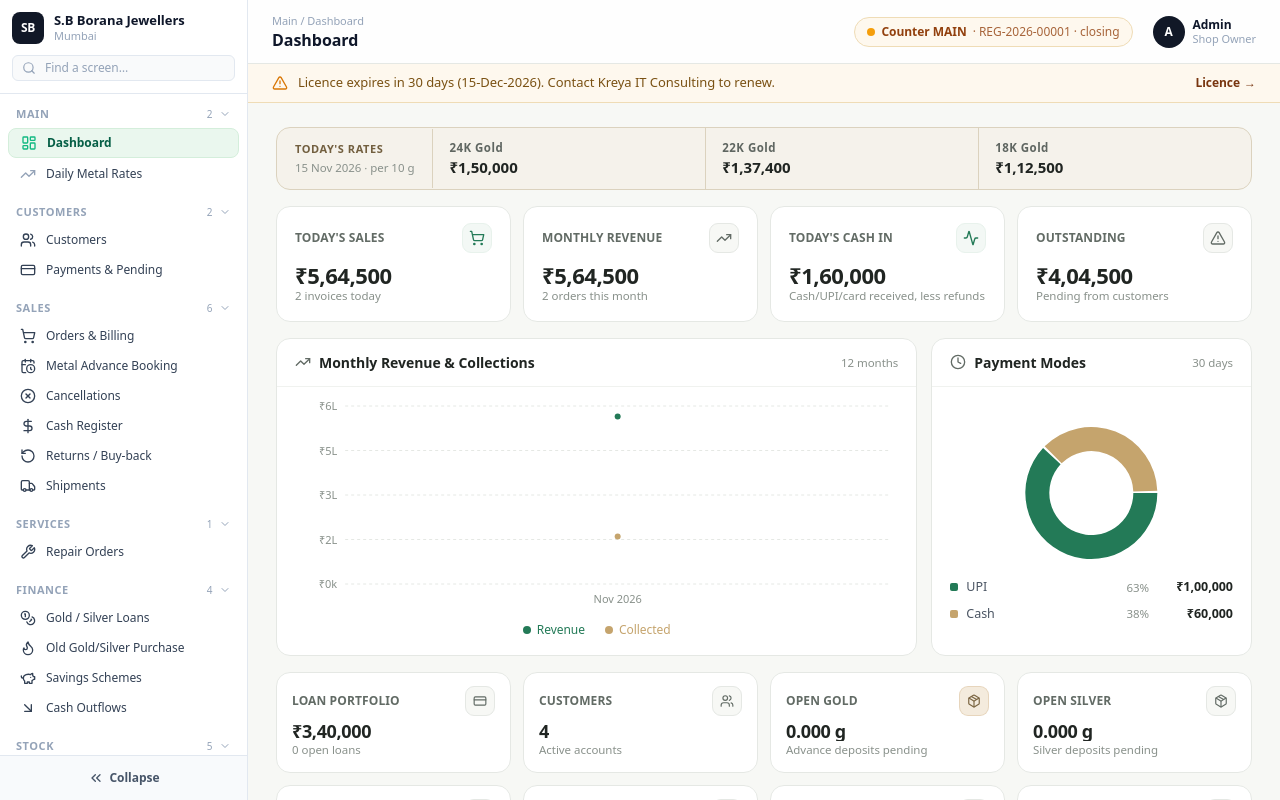
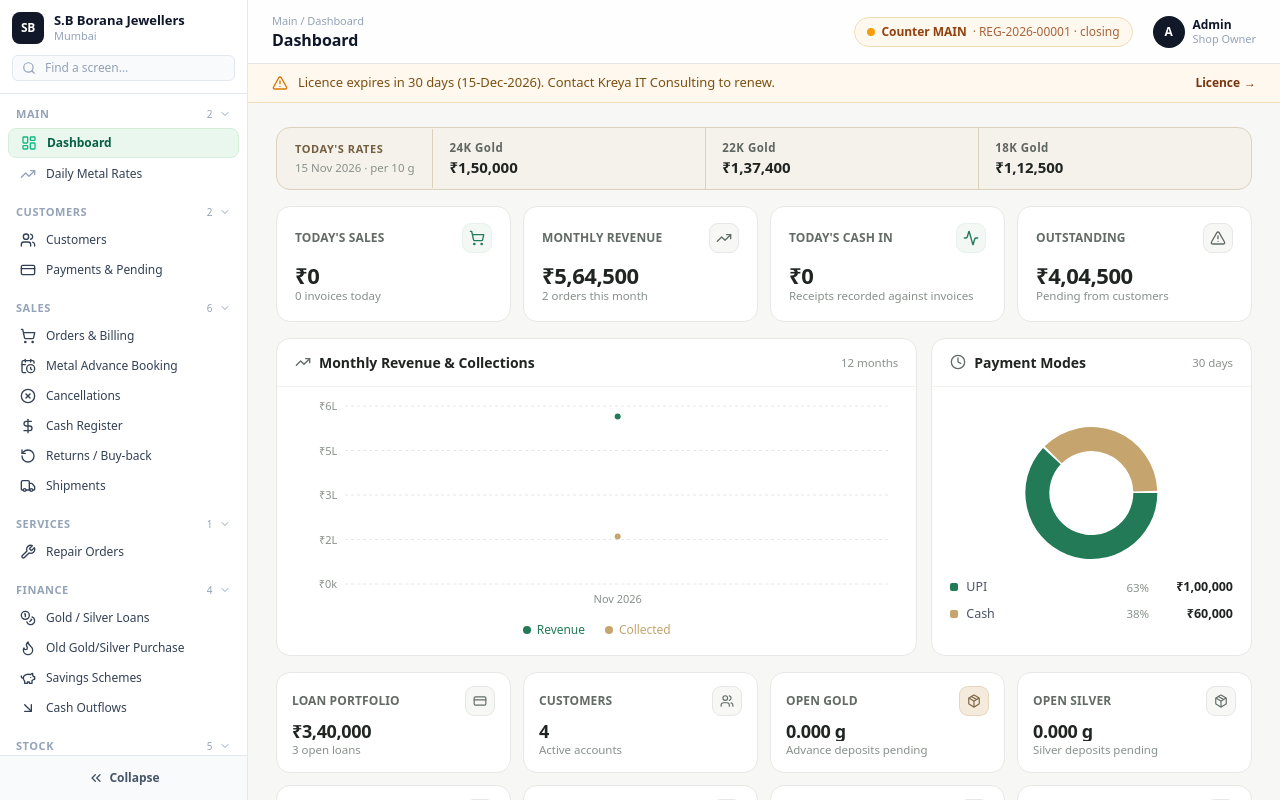
Before and after one commit to Sujalshah46/Kreya-Ai-studio, a React (Vite) app: page / in a window 1280 px wide. Built offline with nearby package versions, Linux system fonts and the light colour scheme.

Commit message:
Derive dashboard totals and lists from current records

```diff
--- a/src/components/modules/DashboardView.tsx
+++ b/src/components/modules/DashboardView.tsx
@@ -3,10 +3,13 @@ import {
   TrendingUp, ShoppingCart, Activity, AlertTriangle, CreditCard, Users,
   Package, Clock, Wrench, Calendar, ChevronDown, User, FileText, ChevronRight
 } from 'lucide-react';
-import { SalesInvoice, GirviLoan, RepairOrder, InventoryItem, DailyRates, StoreProfile, Customer } from '../../types';
+import { SalesInvoice, GirviLoan, RepairOrder, InventoryItem, DailyRates, StoreProfile, Customer, MetalBooking } from '../../types';
 
 const businessDate = new Intl.DateTimeFormat('en-CA', {
   timeZone: 'Asia/Kolkata', year: 'numeric', month: '2-digit', day: '2-digit'
+});
+const orderDateLabel = new Intl.DateTimeFormat('en-GB', {
+  day: 'numeric', month: 'short', year: 'numeric', timeZone: 'UTC'
 });
 const monthLabel = new Intl.DateTimeFormat('en-GB', {
   month: 'short', year: 'numeric', timeZone: 'UTC'
@@ -47,6 +50,7 @@ interface DashboardViewProps {
   repairs: RepairOrder[];
   inventory: InventoryItem[];
   customers?: Customer[];
+  bookings?: MetalBooking[];
   onNavigate: (module: string) => void;
 }
 
@@ -58,26 +62,32 @@ export const DashboardView: React.FC<DashboardViewProps> = ({
   repairs = [],
   inventory = [],
   customers = [],
+  bookings = [],
   onNavigate
 }) => {
-  // Aggregate KPI figures
-  const totalInvoicesCount = invoices.length;
-  const todaySales = invoices.reduce((acc, inv) => acc + (inv.productTotalValue || 0), 0);
-  const monthlyRevenue = invoices.reduce((acc, inv) => acc + (inv.productTotalValue || 0), 0);
+  const today = businessDate.format(new Date());
+  const currentMonth = today.slice(0, 7);
+  const postedInvoices = invoices.filter(invoice =>
+    invoice.status !== 'CANCELLED' && invoice.status !== 'ESTIMATE'
+  );
+  const monthlyInvoices = postedInvoices.filter(invoice => {
+    const date = dateKey(invoice.invoiceDate ?? invoice.date);
+    return date?.slice(0, 7) === currentMonth && date <= today;
+  });
+  const todayInvoices = monthlyInvoices.filter(invoice => dateKey(invoice.invoiceDate ?? invoice.date) === today);
+  const todaySales = todayInvoices.reduce((total, invoice) => total + invoice.productTotalValue, 0);
+  const monthlyRevenue = monthlyInvoices.reduce((total, invoice) => total + invoice.productTotalValue, 0);
+  const totalOutstanding = postedInvoices.reduce((total, invoice) => total + invoice.balanceDue, 0);
 
-  // Total cash & payments received
-  const allPayments = invoices.flatMap(inv => inv.payments || []);
-  const todayCashIn = allPayments.reduce((acc, p) => acc + (p.amount || 0), 0) || invoices.reduce((acc, inv) => acc + (inv.paidAmount || 0), 0);
-  const totalOutstanding = invoices.reduce((acc, inv) => acc + (inv.balanceDue || 0), 0);
-
-  const loanPortfolio = loans.reduce((acc, l) => acc + (l.principalDue || 0), 0);
-  const customerCount = customers.length > 0 ? customers.length : 2;
-  const openGoldWeight = 0.000;
-  const openSilverWeight = 0.000;
-  const pendingDelivery = invoices.filter(i => i.deliveryStatus === 'PENDING_COLLECTION').length || 1;
-  const pendingRepairs = repairs.filter(r => r.status !== 'delivered' && r.status !== 'DELIVERED').length;
-  const openBookings = 0;
-  const inventoryItemsCount = inventory.length > 0 ? inventory.length : 1;
+  const openLoans = loans.filter(loan => ['ACTIVE', 'OVERDUE', 'OPEN'].includes(loan.status.toUpperCase()));
+  const loanPortfolio = openLoans.reduce((total, loan) => total + loan.principalDue, 0);
+  const customerCount = customers.length;
+  const openGoldWeight = 0;
+  const openSilverWeight = 0;
+  const pendingDelivery = postedInvoices.filter(invoice => invoice.deliveryStatus === 'PENDING_COLLECTION').length;
+  const pendingRepairs = repairs.filter(repair => repair.status.toLowerCase() !== 'delivered').length;
+  const openBookings = bookings.filter(booking => ['ACTIVE', 'OPEN'].includes(booking.status.toUpperCase())).length;
+  const inventoryItemsCount = inventory.length;
 
   // Rate values for today
   const rate24k = rates.gold24kPer10g || (rates.gold24kPerGram ? rates.gold24kPerGram * 10 : 150000);
@@ -85,7 +95,6 @@ export const DashboardView: React.FC<DashboardViewProps> = ({
   const rate18k = rates.gold18kPer10g || (rates.gold18kPerGram ? rates.gold18kPerGram * 10 : Math.round(rate24k * 0.75));
 
   // Use dated invoice records for the chart and never substitute demo chart values.
-  const today = businessDate.format(new Date());
   const todayUtc = new Date(today + 'T00:00:00Z');
   const firstMonth = new Date(todayUtc);
   firstMonth.setUTCDate(1);
@@ -103,16 +112,18 @@ export const DashboardView: React.FC<DashboardViewProps> = ({
     return totals;
   };
 
+  let todayCashIn = 0;
   for (const invoice of invoices) {
     const invoiceDate = dateKey(invoice.invoiceDate ?? invoice.date);
     if (invoiceDate && invoiceDate <= today && invoiceDate.slice(0, 7) >= firstMonthKey &&
-        String(invoice.status).toUpperCase() !== 'CANCELLED' && Number.isFinite(invoice.productTotalValue)) {
+        invoice.status !== 'CANCELLED' && invoice.status !== 'ESTIMATE' && Number.isFinite(invoice.productTotalValue)) {
       monthTotals(invoiceDate).revenue += invoice.productTotalValue;
     }
     const payments = invoice.paymentTransactions?.length ? invoice.paymentTransactions : invoice.payments ?? [];
     for (const payment of payments) {
       const date = dateKey(payment.date) ?? dateKey(payment.timestamp);
       if (!date || date > today || !Number.isFinite(payment.amount) || payment.amount <= 0) continue;
+      if (date === today) todayCashIn += payment.amount;
       if (date.slice(0, 7) >= firstMonthKey) monthTotals(date).collected += payment.amount;
       const mode = payment.mode?.trim().toUpperCase();
       if (mode && date >= paymentStartKey) paymentModes.set(mode, (paymentModes.get(mode) ?? 0) + payment.amount);
@@ -162,31 +173,20 @@ export const DashboardView: React.FC<DashboardViewProps> = ({
 
   // Top customers by purchase
   const customerSpendMap = new Map<string, { name: string; phone: string; total: number; orders: number }>();
-  invoices.forEach(inv => {
-    const custName = inv.customer?.name || 'Pakshal';
-    const custPhone = inv.customer?.mobile || '9876543210';
-    const existing = customerSpendMap.get(custName) || { name: custName, phone: custPhone, total: 0, orders: 0 };
+  postedInvoices.forEach(inv => {
+    const custName = inv.customer?.name || 'Unknown customer';
+    const custPhone = inv.customer?.mobile || '';
+    const key = inv.customer?.id || custName;
+    const existing = customerSpendMap.get(key) || { name: custName, phone: custPhone, total: 0, orders: 0 };
     existing.total += (inv.productTotalValue || 0);
     existing.orders += 1;
-    customerSpendMap.set(custName, existing);
+    customerSpendMap.set(key, existing);
   });
-  if (customerSpendMap.size === 0) {
-    customerSpendMap.set('Pakshal', { name: 'Pakshal', phone: '9876543210', total: 196532, orders: 1 });
-  }
-  const topCustomers = Array.from(customerSpendMap.values()).sort((a, b) => b.total - a.total);
+  const topCustomers = [...customerSpendMap.values()].sort((a, b) => b.total - a.total).slice(0, 10);
   const maxCustomerSpend = topCustomers[0]?.total || 1;
-
-  // Recent orders list
-  const recentOrders = invoices.length > 0 ? invoices.slice(0, 5) : [
-    {
-      id: 'inv-1',
-      invoiceNo: 'INV-2026-00001',
-      customer: { name: 'Pakshal' },
-      date: '15 Nov 2026',
-      productTotalValue: 196532,
-      status: 'partially paid'
-    }
-  ];
+  const recentOrders = [...postedInvoices].sort((a, b) =>
+    (dateKey(b.invoiceDate ?? b.date) ?? '').localeCompare(dateKey(a.invoiceDate ?? a.date) ?? '')
+  ).slice(0, 5);
 
   return (
     <>
@@ -284,7 +284,7 @@ export const DashboardView: React.FC<DashboardViewProps> = ({
           </div>
           <div>
             <div className="kpi-value">₹{todaySales.toLocaleString('en-IN')}</div>
-            <div className="kpi-sub">{totalInvoicesCount} invoices today</div>
+            <div className="kpi-sub">{todayInvoices.length} invoices today</div>
           </div>
         </div>
 
@@ -298,7 +298,7 @@ export const DashboardView: React.FC<DashboardViewProps> = ({
           </div>
           <div>
             <div className="kpi-value">₹{monthlyRevenue.toLocaleString('en-IN')}</div>
-            <div className="kpi-sub">{totalInvoicesCount} orders this month</div>
+            <div className="kpi-sub">{monthlyInvoices.length} orders this month</div>
           </div>
         </div>
 
@@ -312,7 +312,7 @@ export const DashboardView: React.FC<DashboardViewProps> = ({
           </div>
           <div>
             <div className="kpi-value">₹{todayCashIn.toLocaleString('en-IN')}</div>
-            <div className="kpi-sub">Cash/UPI/card received, less refunds</div>
+            <div className="kpi-sub">Receipts recorded against invoices</div>
           </div>
         </div>
 
@@ -531,7 +531,7 @@ export const DashboardView: React.FC<DashboardViewProps> = ({
           </div>
           <div>
             <div className="kpi-value">₹{loanPortfolio.toLocaleString('en-IN')}</div>
-            <div className="kpi-sub">0 open loans</div>
+            <div className="kpi-sub">{openLoans.length} open loans</div>
           </div>
         </div>
 
@@ -779,18 +779,18 @@ export const DashboardView: React.FC<DashboardViewProps> = ({
               >
                 <div style={{ flex: 1, minWidth: 0 }}>
                   <div className="mono" style={{ fontWeight: 600, color: '#202522', fontSize: '13px' }}>
-                    {ord.invoiceNo || 'INV-2026-00001'}
+                    {ord.invoiceNo || ord.invoiceNumber || '—'}
                   </div>
                   <div style={{ overflow: 'hidden', textOverflow: 'ellipsis', whiteSpace: 'nowrap', color: '#5f6661', fontSize: '12.5px' }}>
-                    {ord.customer?.name || 'Pakshal'}
+                    {ord.customer?.name || 'Unknown customer'}
                   </div>
                   <div style={{ fontSize: '11.5px', color: '#89918b', marginTop: '1px' }}>
-                    {ord.date || '15 Nov 2026'}
+                    {dateKey(ord.invoiceDate ?? ord.date) ? orderDateLabel.format(new Date(dateKey(ord.invoiceDate ?? ord.date)! + 'T00:00:00Z')) : '—'}
                   </div>
                 </div>
                 <div style={{ textAlign: 'right', flexShrink: 0 }}>
                   <div style={{ fontWeight: 600, fontVariantNumeric: 'tabular-nums', color: '#202522' }}>
-                    ₹{(ord.productTotalValue || 196532).toLocaleString('en-IN')}
+                    ₹{moneyFormat.format(ord.productTotalValue)}
                   </div>
                   <span
                     className="badge badge-yellow"
@@ -805,7 +805,7 @@ export const DashboardView: React.FC<DashboardViewProps> = ({
                       color: '#92400e'
                     }}
                   >
-                    partially paid
+                    {ord.status.toLowerCase().replace(/_/g, ' ')}
                   </span>
                 </div>
               </div>
@@ -837,11 +837,16 @@ export const DashboardView: React.FC<DashboardViewProps> = ({
           >
             <h3 style={{ display: 'flex', alignItems: 'center', gap: '8px', fontSize: '14px', fontWeight: 650, color: '#202522' }}>
               <CreditCard className="w-4 h-4 text-emerald-700" />
-              <span>Open Loans (0)</span>
+              <span>Open Loans ({openLoans.length})</span>
             </h3>
           </div>
           <div className="dash-panel-body dash-empty" style={{ padding: '24px 18px', textAlign: 'center', color: '#89918b', fontSize: '13px' }}>
-            <p>No open loans.</p>
+            {openLoans.length === 0 ? <p>No open loans.</p> : openLoans.slice(0, 5).map(loan => (
+              <div className="dash-list-row justify-between" key={loan.id}>
+                <span>{loan.loanNo}</span>
+                <span>₹{moneyFormat.format(loan.principalDue)}</span>
+              </div>
+            ))}
           </div>
         </section>
       </div>
```
